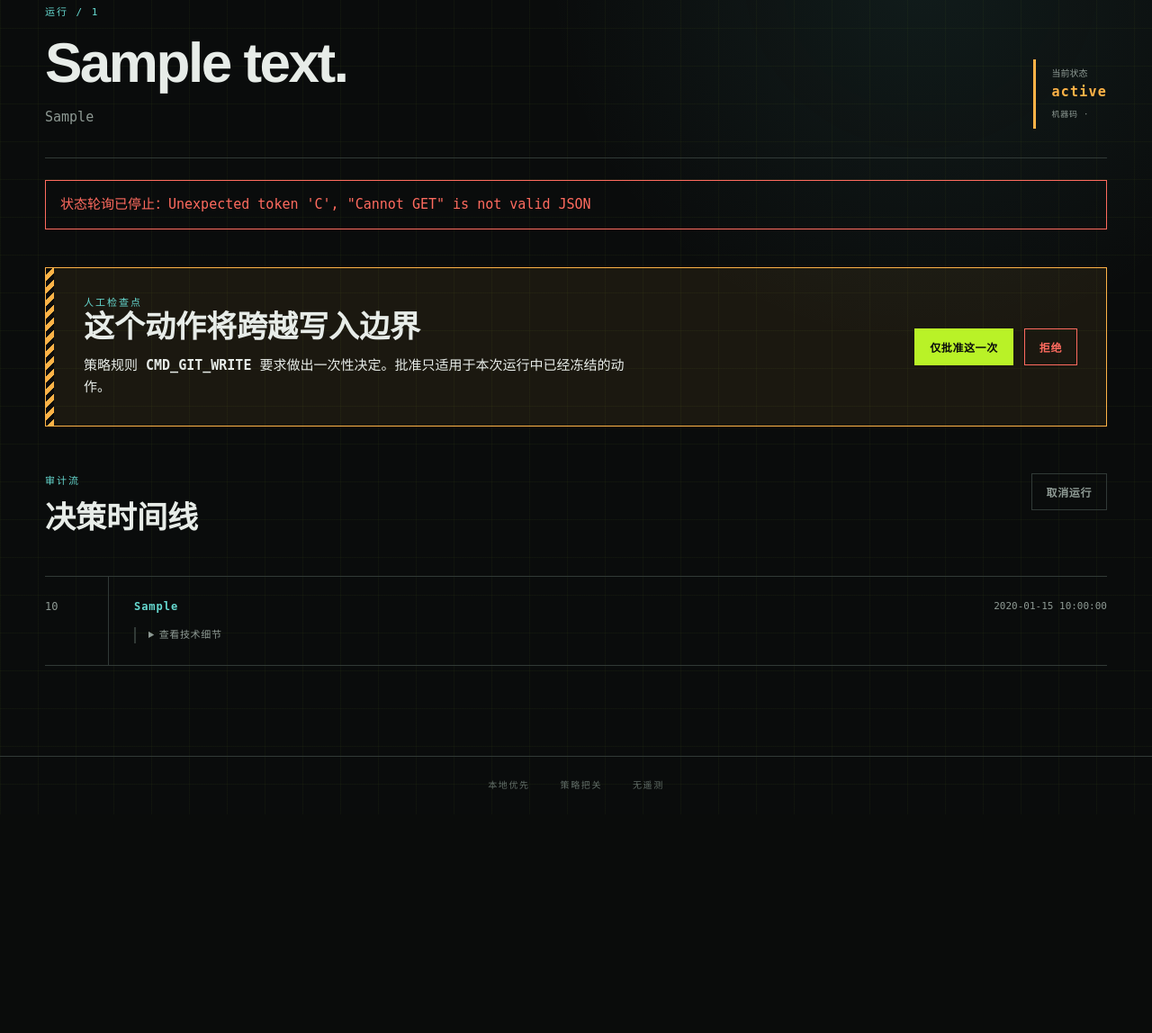
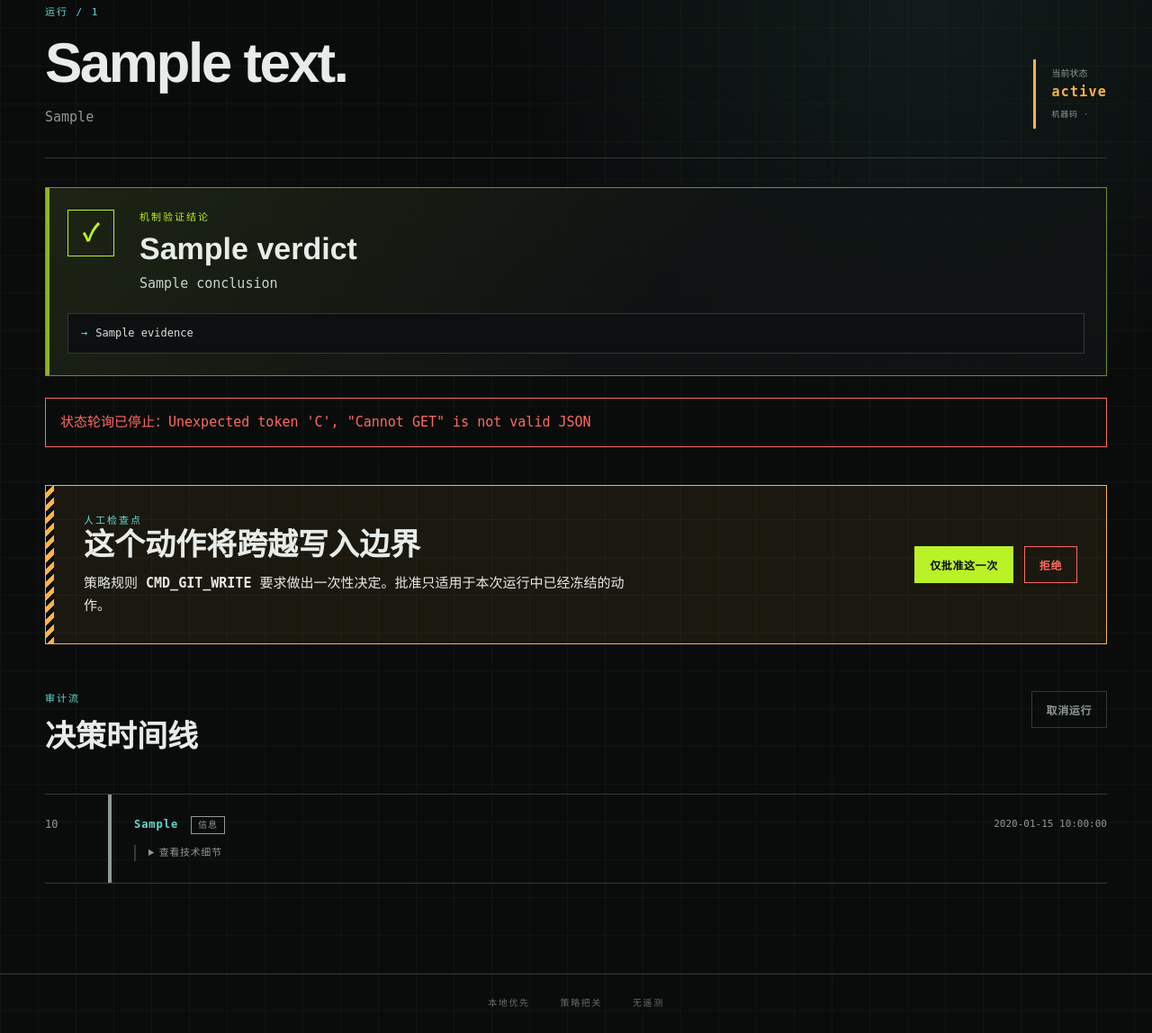
Before and after one commit to Gungnir6/safefix-harness, a Python web app: template src/safefix/web/templates/run.html in a window 1280 px wide. Shown: the part 137-1285 px from the top of the page at 90% size. Before the commit the page ends 1014 px from the top, so only its background shows below. Run offline with Jinja, Linux system fonts and the light colour scheme; the template is opened without the code that fills it: most values are stand-ins (such as "Sample title", 1, 10 or a date in 2020).

Commit message:
feat(web): 突出演示失败与机制结论

```diff
--- a/src/safefix/web/static/app.css
+++ b/src/safefix/web/static/app.css
@@ -211,6 +211,50 @@
 .status-block strong { color: var(--amber); letter-spacing: .08em; }
 .status-block small { display: block; margin-top: 5px; color: var(--muted); font-size: 9px; letter-spacing: .08em; }
 
+.demo-verdict {
+  display: grid;
+  grid-template-columns: auto minmax(0, 1fr);
+  gap: 20px 28px;
+  margin-top: 32px;
+  border: 1px solid color-mix(in srgb, var(--acid) 45%, var(--line));
+  padding: 24px;
+  background:
+    linear-gradient(135deg, rgba(185, 242, 39, .08), transparent 58%),
+    rgba(17, 21, 21, .74);
+  box-shadow: inset 4px 0 0 rgba(185, 242, 39, .72);
+}
+.verdict-mark {
+  display: grid;
+  width: 52px;
+  height: 52px;
+  border: 1px solid var(--acid);
+  place-items: center;
+  color: var(--acid);
+  font: 700 26px/1 var(--display);
+}
+.verdict-copy { min-width: 0; }
+.verdict-copy .eyebrow { margin-bottom: 8px; color: var(--acid); }
+.verdict-copy h2 { margin-bottom: 8px; }
+.verdict-copy > p:last-child { margin-bottom: 0; color: #c9d2cc; }
+.evidence-grid {
+  grid-column: 1 / -1;
+  display: grid;
+  grid-template-columns: repeat(auto-fit, minmax(190px, 1fr));
+  gap: 1px;
+  margin: 0;
+  padding: 1px;
+  background: var(--line);
+  list-style: none;
+}
+.evidence-grid li {
+  min-width: 0;
+  padding: 12px 14px;
+  background: #0d1010;
+  color: #dce3df;
+  font-size: 12px;
+}
+.evidence-grid span { margin-right: 9px; color: var(--cyan); }
+
 .approval-panel {
   position: relative;
   display: grid;
@@ -230,11 +274,31 @@
 .event { display: grid; grid-template-columns: 70px 1fr; border-bottom: 1px solid var(--line); }
 .event-index { padding: 24px 16px 24px 0; color: var(--muted); font-size: 12px; }
 .event-body { border-left: 1px solid var(--line); padding: 24px 0 24px 28px; }
-.event-meta { display: flex; justify-content: space-between; gap: 20px; margin-bottom: 12px; }
+.event[data-state="blocked"] .event-body { border-left-color: var(--danger); box-shadow: inset 3px 0 0 var(--danger); }
+.event[data-state="failed"] .event-body { border-left-color: var(--amber); box-shadow: inset 3px 0 0 var(--amber); }
+.event[data-state="pending"] .event-body { border-left-color: #f0d34f; box-shadow: inset 3px 0 0 #f0d34f; }
+.event[data-state="changed"] .event-body { border-left-color: var(--cyan); box-shadow: inset 3px 0 0 var(--cyan); }
+.event[data-state="passed"] .event-body { border-left-color: var(--acid); box-shadow: inset 3px 0 0 var(--acid); }
+.event[data-state="info"] .event-body { border-left-color: var(--muted); box-shadow: inset 3px 0 0 var(--muted); }
+.event-meta { display: flex; flex-wrap: wrap; align-items: center; gap: 10px 14px; margin-bottom: 12px; }
 .event-meta strong { color: var(--cyan); font-size: 12px; letter-spacing: .08em; }
 .event-policy_decision .event-meta strong { color: var(--amber); }
 .event-tool_result .event-meta strong { color: var(--acid); }
-.event-meta time { color: var(--muted); font-size: 11px; }
+.event-meta time { margin-left: auto; color: var(--muted); font-size: 11px; }
+.event-state {
+  display: inline-flex;
+  border: 1px solid currentColor;
+  padding: 3px 7px;
+  color: var(--muted);
+  font-size: 10px;
+  line-height: 1.2;
+  letter-spacing: .08em;
+}
+.event[data-state="blocked"] .event-state { color: var(--danger); }
+.event[data-state="failed"] .event-state { color: var(--amber); }
+.event[data-state="pending"] .event-state { color: #f0d34f; }
+.event[data-state="changed"] .event-state { color: var(--cyan); }
+.event[data-state="passed"] .event-state { color: var(--acid); }
 .event-summary { max-width: 72ch; margin: 0 0 14px; color: #d2dbd5; }
 details { border-left: 2px solid var(--line); padding-left: 14px; }
 details[open] { border-left-color: var(--cyan); }
@@ -275,6 +339,8 @@
   .field { grid-column: 1; }
   .scenario-grid { grid-template-columns: 1fr; }
   .scenario-copy { min-height: 0; }
+  .demo-verdict { grid-template-columns: 1fr; }
+  .evidence-grid { grid-column: 1; grid-template-columns: 1fr; }
   .trust-grid { grid-template-columns: 1fr; }
   .trust-grid article + article { border-left: 0; border-top: 1px solid var(--line); padding-left: 0; }
   .approval-actions, .form-actions { align-items: stretch; flex-direction: column; }
--- a/src/safefix/web/static/app.js
+++ b/src/safefix/web/static/app.js
@@ -1,5 +1,9 @@
 const terminalStates = new Set([
   "SUCCESS", "BLOCKED", "NO_PROGRESS", "BUDGET_EXCEEDED", "FAILED", "CANCELLED"
+]);
+
+const demoStates = new Set([
+  "blocked", "failed", "pending", "changed", "passed", "info"
 ]);
 
 const errorMessages = Object.freeze({
@@ -55,7 +59,7 @@
 }
 
 function statusLabel(code, publicDemo = false) {
-  if (code === "SUCCESS" && publicDemo) return "演示成功";
+  if (code === "SUCCESS" && publicDemo) return "机制验证通过";
   return statusLabels[code] || code;
 }
 
@@ -66,6 +70,16 @@
 function eventSummary(type, payload) {
   if (payload?.summary) return payload.summary;
   return Object.hasOwn(eventSummaries, type) ? eventSummaries[type] : null;
+}
+
+function demoState(payload) {
+  return demoStates.has(payload?.state) ? payload.state : "info";
+}
+
+function demoStateLabel(payload) {
+  return demoStates.has(payload?.state) && payload?.state_label
+    ? payload.state_label
+    : "信息";
 }
 
 async function requestJson(url, options = {}) {
@@ -153,6 +167,7 @@
       item.className = "event";
       item.dataset.sequence = String(event.sequence);
       item.dataset.eventType = event.type;
+      item.dataset.state = demoState(event.payload);
       seen.add(String(event.sequence));
 
       const index = document.createElement("div");
@@ -166,9 +181,13 @@
       meta.className = "event-meta";
       const label = document.createElement("strong");
       label.textContent = eventLabel(event.type);
+      const state = document.createElement("span");
+      state.className = "event-state";
+      state.textContent = demoStateLabel(event.payload);
       const timestamp = document.createElement("time");
       timestamp.textContent = event.created_at || "";
       meta.appendChild(label);
+      meta.appendChild(state);
       meta.appendChild(timestamp);
       body.appendChild(meta);
 
--- a/src/safefix/web/templates/run.html
+++ b/src/safefix/web/templates/run.html
@@ -13,6 +13,22 @@
     <small id="run-status-code">机器码 · {{ run.status.value }}</small>
   </div>
 </section>
+
+{% if presentation %}
+<section class="demo-verdict" aria-labelledby="verdict-title">
+  <div class="verdict-mark" aria-hidden="true">✓</div>
+  <div class="verdict-copy">
+    <p class="eyebrow">机制验证结论</p>
+    <h2 id="verdict-title">{{ presentation.verdict }}</h2>
+    <p>{{ presentation.conclusion }}</p>
+  </div>
+  <ul class="evidence-grid" aria-label="关键证据">
+    {% for evidence in presentation.evidence %}
+    <li><span aria-hidden="true">→</span>{{ evidence }}</li>
+    {% endfor %}
+  </ul>
+</section>
+{% endif %}
 
 <div id="action-error" class="notice notice-error" role="alert" hidden></div>
 
@@ -38,10 +54,14 @@
   </div>
   <ol id="timeline" class="timeline">
     {% for event in events %}
-    <li class="event event-{{ event.event_type | lower }}" data-sequence="{{ event.sequence }}" data-event-type="{{ event.event_type }}">
+    {% set raw_state = event.redacted_payload.state %}
+    {% set state_allowed = raw_state in ("blocked", "failed", "pending", "changed", "passed", "info") %}
+    {% set event_state = raw_state if state_allowed else "info" %}
+    {% set event_state_label = event.redacted_payload.state_label if state_allowed and event.redacted_payload.state_label else "信息" %}
+    <li class="event event-{{ event.event_type | lower }}" data-sequence="{{ event.sequence }}" data-event-type="{{ event.event_type }}" data-state="{{ event_state }}">
       <div class="event-index">{{ "%02d" | format(event.sequence) }}</div>
       <div class="event-body">
-        <div class="event-meta"><strong>{{ event_labels.get(event.event_type, event.event_type) }}</strong><time>{{ event.created_at }}</time></div>
+        <div class="event-meta"><strong>{{ event_labels.get(event.event_type, event.event_type) }}</strong><span class="event-state">{{ event_state_label }}</span><time>{{ event.created_at }}</time></div>
         {% set event_summary = event.redacted_payload.summary or event_summaries.get(event.event_type) %}
         {% if event_summary %}<p class="event-summary">{{ event_summary }}</p>{% endif %}
         <details>
```
Also changed, not shown: PLAN.md (+9 -0 lines), tests/web/test_pages.py (+132 -2 lines), README.md.
